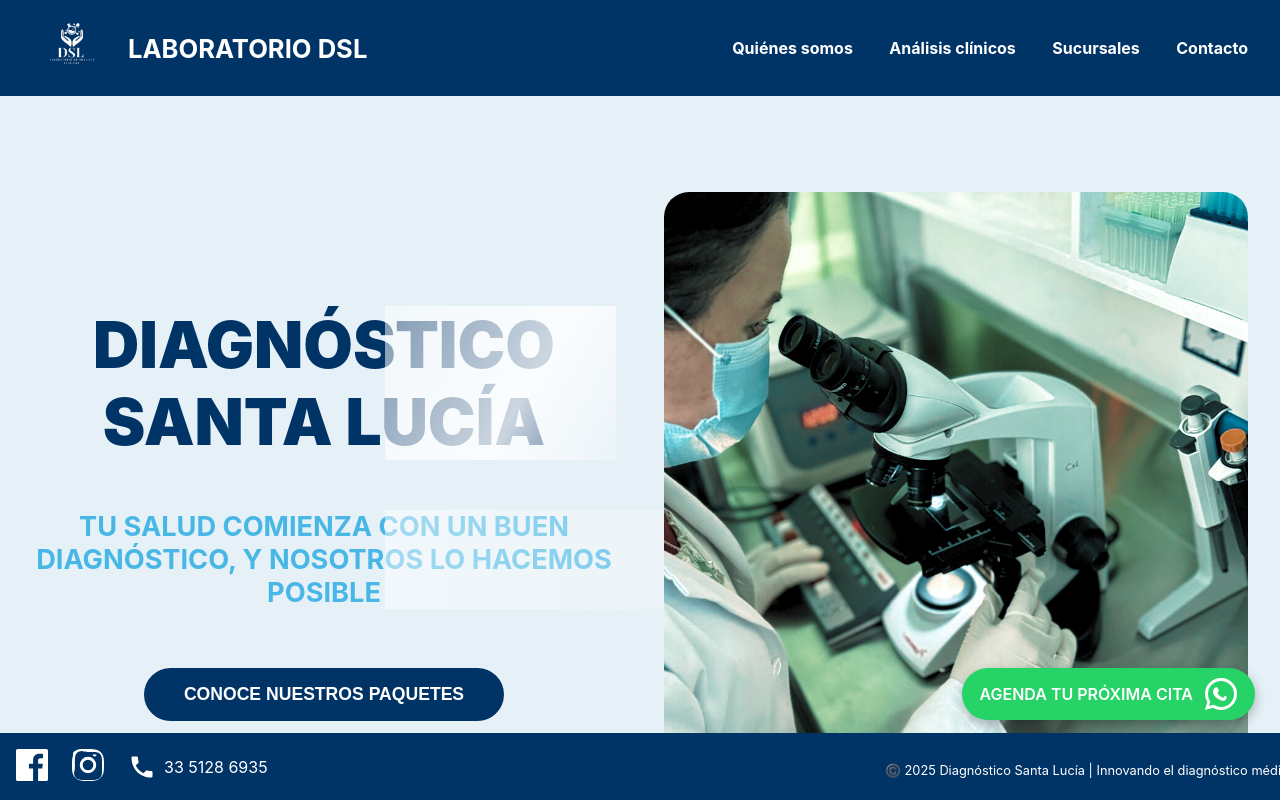
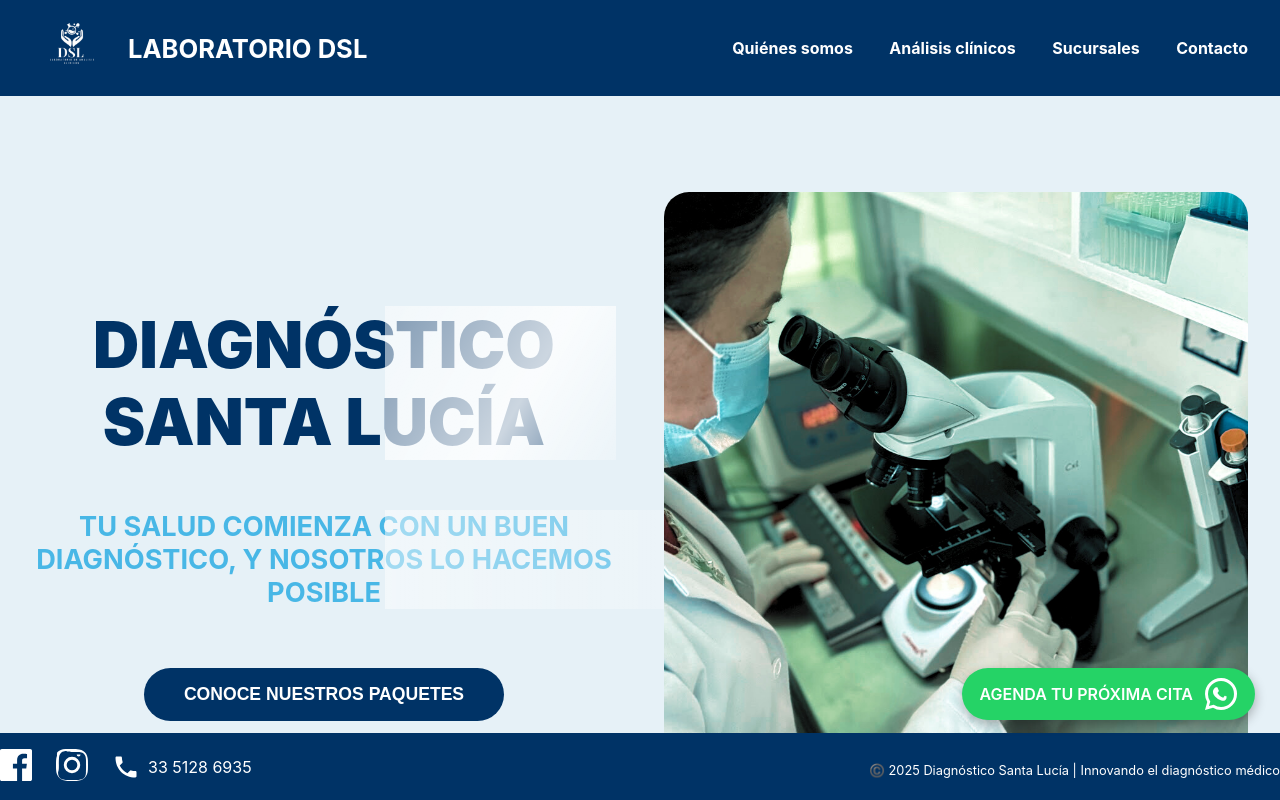
Before and after one commit to JesusIglesias09/laboratoriosdsl, a plain HTML site: page index.html in a window 1280 px wide. Shown: the top 800 px of the page. Drawn offline with Linux system fonts and the light colour scheme.

Commit message:
Update index.html

```diff
--- a/index.html
+++ b/index.html
@@ -799,7 +799,7 @@
     </svg>
   </a>
 
-  <footer style="background: #003366; color: #fff; padding: 1rem 1rem; font-size: .8rem; text-align: center;">
+  <footer style="background: #003366; color: #fff; padding: 1rem 0rem; font-size: .8rem; text-align: center;">
     <div style="display: flex; justify-content: space-between; align-items: center; flex-wrap: wrap;">
       <div style="display: flex; gap: 1.5rem; align-items: center;">
         <a href="https://www.facebook.com/profile.php?id=61579381267385" target="_blank" rel="noopener noreferrer" aria-label="Facebook" style="color: white; text-decoration: none;">
```
